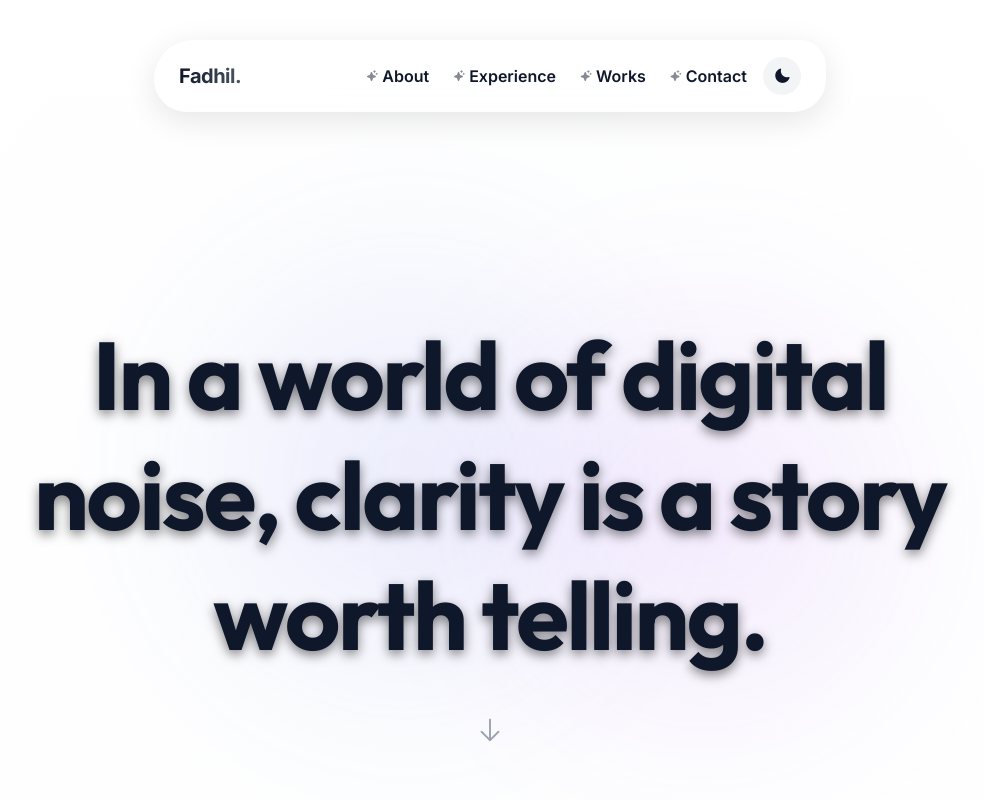
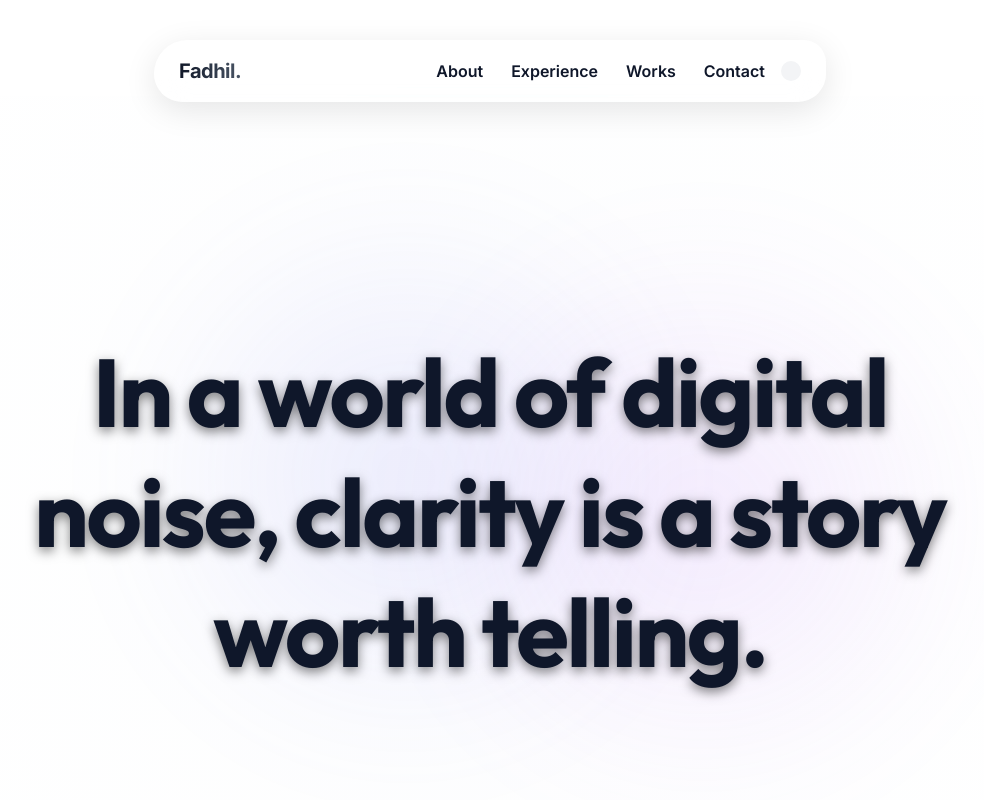
Before and after one commit to fadhil-maker/new_portfolio, a Next.js app: page / in a window 1280 px wide. Shown: the top 800 px of the page, without its empty margins (150-1134 px from the left). Built offline with nearby package versions, Linux system fonts and the light colour scheme.

Commit message:
Optimize PageSpeed: Host Phosphor icons locally to remove render-blocking CDN requests, add fetchPriority high to hero image for LCP, and add OpenGraph SEO metadata

```diff
--- a/package.json
+++ b/package.json
@@ -9,6 +9,7 @@
     "lint": "eslint"
   },
   "dependencies": {
+    "@phosphor-icons/web": "^2.1.2",
     "next": "16.2.10",
     "react": "19.2.4",
     "react-dom": "19.2.4"
--- a/src/app/layout.tsx
+++ b/src/app/layout.tsx
@@ -1,6 +1,9 @@
 import type { Metadata } from "next";
 import { Inter, Outfit } from "next/font/google";
 import "./globals.css";
+import "@phosphor-icons/web/regular";
+import "@phosphor-icons/web/fill";
+import "@phosphor-icons/web/bold";
 import Script from "next/script";
 
 const inter = Inter({
@@ -21,6 +24,14 @@ export const metadata: Metadata = {
     description: "Portfolio of Muhammed Fadhil EH, a Full Stack Developer specializing in crafting sleek, user-focused digital experiences.",
     url: "https://muhammedfadhil.vercel.app",
     type: "website",
+    images: [
+      {
+        url: "https://muhammedfadhil.vercel.app/media/profile/hero.jpg",
+        width: 1200,
+        height: 630,
+        alt: "Muhammed Fadhil EH - Full Stack Developer",
+      },
+    ],
   },
   twitter: {
     card: "summary_large_image",
@@ -52,8 +63,6 @@ export default function RootLayout({
             `,
           }}
         />
-        <link rel="stylesheet" type="text/css" href="https://unpkg.com/@phosphor-icons/web@2.1.1/src/regular/style.css" />
-        <link rel="stylesheet" type="text/css" href="https://unpkg.com/@phosphor-icons/web@2.1.1/src/fill/style.css" />
         <meta name="theme-color" content="#0a0a0a" />
       </head>
       <body className="relative flex min-h-screen flex-col overflow-x-hidden pt-24 selection:bg-[var(--color-accent)] selection:text-black">
--- a/src/app/page.tsx
+++ b/src/app/page.tsx
@@ -92,6 +92,7 @@ export default function Home() {
                       alt={profile.full_name}
                       fill
                       priority
+                      fetchPriority="high"
                       sizes="(max-width: 768px) 100vw, 50vw"
                       className="object-cover rounded-2xl filter grayscale hover:grayscale-0 transition-all duration-500"
                     />
```
Also changed, not shown: 1 other file (tests, documents, lock files or other folders).
